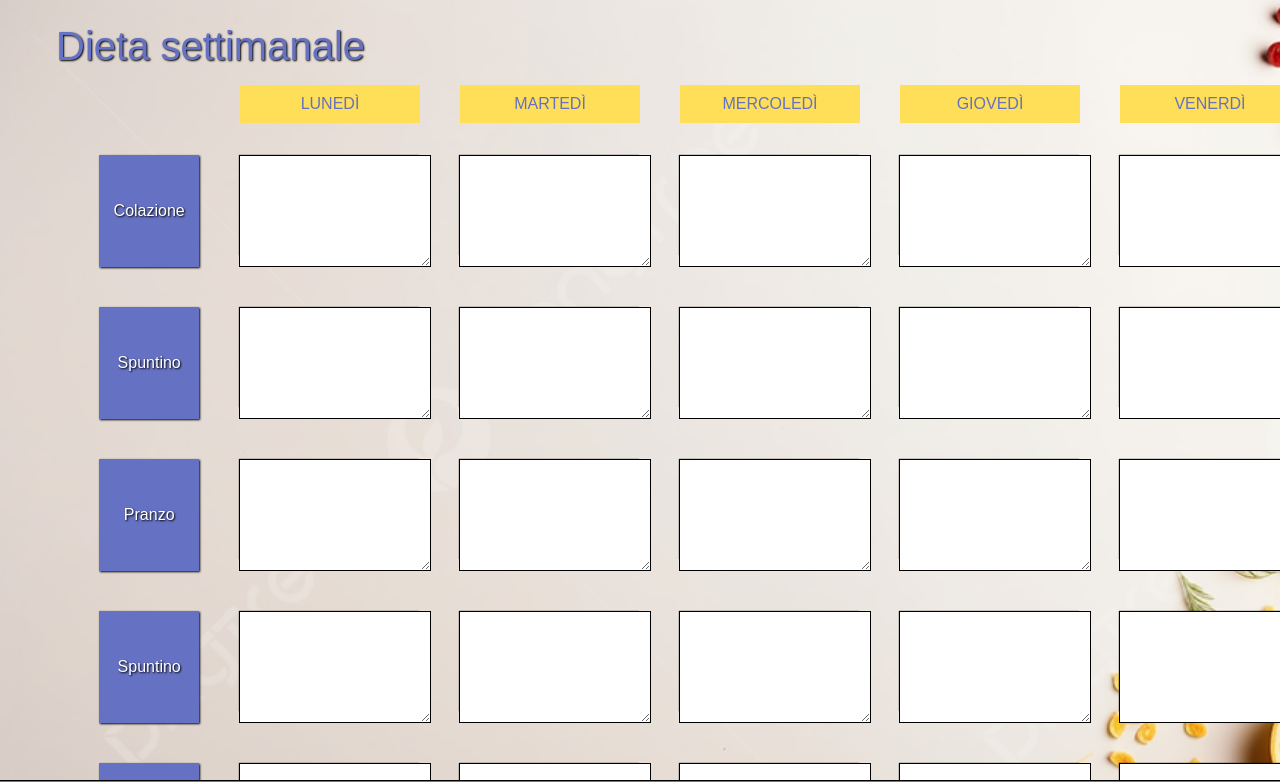
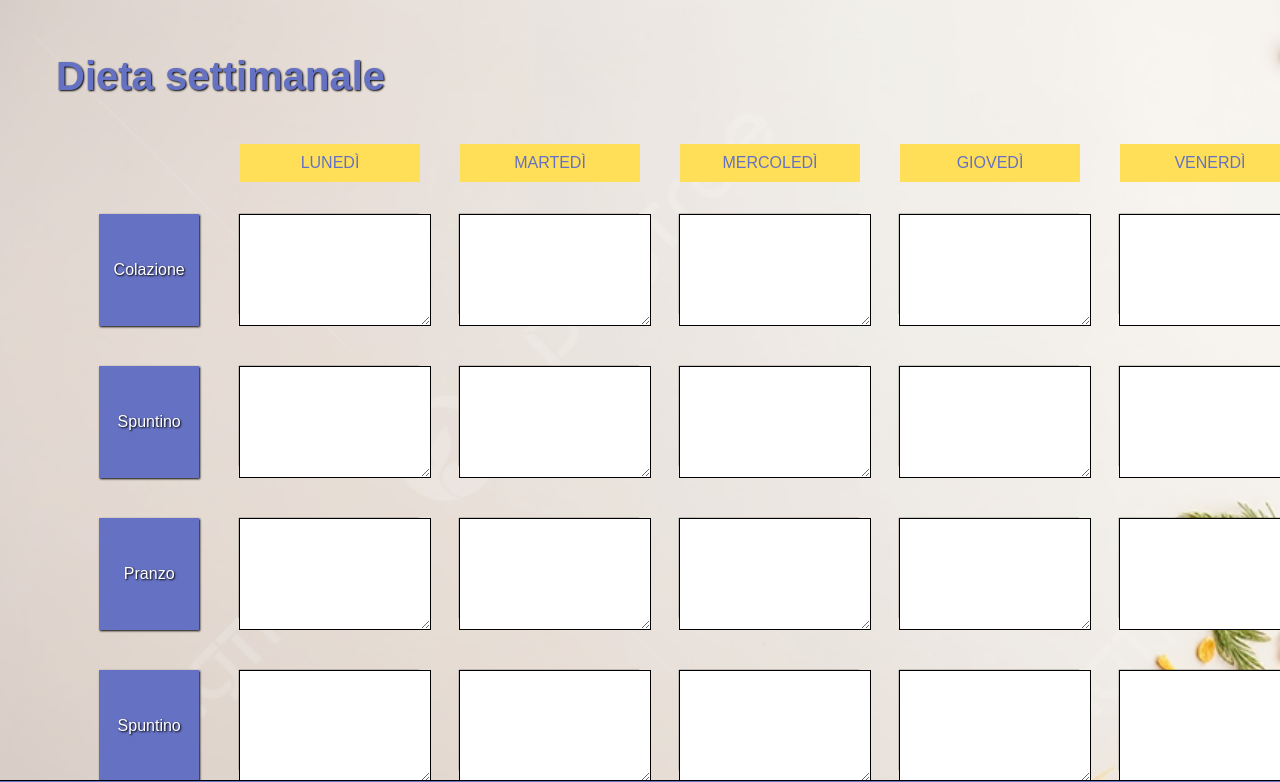
Before and after one commit to ariannacostanzo/meal-calendar, a React (Vite) app: page / in a window 1280 px wide. Shown: the top 782 px of the page. Built offline with nearby package versions, Linux system fonts and the light colour scheme; a web font is replaced by a local one.

Commit message:
fixed butons in header

```diff
--- a/src/App.tsx
+++ b/src/App.tsx
@@ -1,20 +1,70 @@
+import { useState } from "react";
 import Calendar from "./components/calendar/Calendar";
 import DaysList from "./components/daysList/DaysList";
 import Footer from "./components/footer/Footer";
 import Header from "./components/header/Header";
 
 function App() {
+  const totalBoxes = 7 * 5;
+  const [texts, setTexts] = useState(() => {
+    const saved = localStorage.getItem("mealNotes");
+    return saved ? JSON.parse(saved) : Array(totalBoxes).fill("");
+  });
+
+  const downloadJSON = () => {
+    const data = JSON.stringify(texts);
+    const blob = new Blob([data], { type: "application/json" });
+    const url = URL.createObjectURL(blob);
+    const link = document.createElement("a");
+    link.href = url;
+    link.download = "mealsData.json";
+    link.click();
+  };
+
+  const handleFileUpload = (event: React.ChangeEvent<HTMLInputElement>) => {
+    const file = event.target.files?.[0];
+    if (file) {
+      const reader = new FileReader();
+      reader.onload = () => {
+        try {
+          const fileContents = reader.result as string;
+          const parsedData = JSON.parse(fileContents);
+
+          if (Array.isArray(parsedData) && parsedData.length === texts.length) {
+            setTexts(parsedData);
+          } else {
+            alert(
+              "Il formato del file non è corretto o la lunghezza dei dati non corrisponde."
+            );
+          }
+          // eslint-disable-next-line @typescript-eslint/no-unused-vars
+        } catch (error) {
+          alert("Errore nel parsing del file JSON.");
+        }
+      };
+      reader.readAsText(file);
+    }
+  };
+
+  // eslint-disable-next-line @typescript-eslint/no-explicit-any
+  const handleChange = (index: any, value: string) => {
+    const newTexts = [...texts];
+    newTexts[index] = value;
+    setTexts(newTexts);
+  };
+
   return (
-    <>
-      <div className="myApp">
-        <div className="container">
-          <Header />
-          <DaysList />
-          <Calendar />
-          <Footer />
-        </div>
+    <div className="myApp">
+      <div className="container">
+        <Header
+          downloadJSON={downloadJSON}
+          handleFileUpload={handleFileUpload}
+        />
+        <DaysList />
+        <Calendar texts={texts} handleChange={handleChange} />
+        <Footer />
       </div>
-    </>
+    </div>
   );
 }
 
--- a/src/components/calendar/Calendar.tsx
+++ b/src/components/calendar/Calendar.tsx
@@ -1,81 +1,24 @@
-import { useEffect, useState } from "react";
+import { useEffect } from "react";
 import "./calendar.scss";
 import MealsList from "./MealsList";
 import Sidebar from "./Sidebar";
 
-const Calendar = () => {
-  const totalBoxes = 7 * 5;
-  const [texts, setTexts] = useState(() => {
-    const saved = localStorage.getItem("mealNotes");
-    return saved ? JSON.parse(saved) : Array(totalBoxes).fill("");
-  });
+interface CalendarProps {
+  texts: string[];
+  handleChange: (index: number, value: string) => void;
+}
 
-  const downloadJSON = () => {
-    const data = JSON.stringify(texts);
-    const blob = new Blob([data], { type: "application/json" });
-    const url = URL.createObjectURL(blob);
-    const link = document.createElement("a");
-    link.href = url;
-    link.download = "mealsData.json";
-    link.click();
-  };
-
-  const handleFileUpload = (event: React.ChangeEvent<HTMLInputElement>) => {
-    const file = event.target.files?.[0];
-    if (file) {
-      const reader = new FileReader();
-      reader.onload = () => {
-        try {
-          const fileContents = reader.result as string;
-          const parsedData = JSON.parse(fileContents);
-
-          if (Array.isArray(parsedData) && parsedData.length === texts.length) {
-            console.log(parsedData);
-            setTexts(parsedData);
-          } else {
-            alert(
-              "Il formato del file non è corretto o la lunghezza dei dati non corrisponde."
-            );
-          }
-          // eslint-disable-next-line @typescript-eslint/no-unused-vars
-        } catch (error) {
-          alert("Errore nel parsing del file JSON.");
-        }
-      };
-      reader.readAsText(file);
-    }
-  };
-
+const Calendar: React.FC<CalendarProps> = ({ texts, handleChange }) => {
   useEffect(() => {
     localStorage.setItem("mealNotes", JSON.stringify(texts));
   }, [texts]);
 
-  // eslint-disable-next-line @typescript-eslint/no-explicit-any
-  const handleChange = (index: any, value: string) => {
-    const newTexts = [...texts];
-    newTexts[index] = value;
-    setTexts(newTexts);
-  };
   return (
-    <>
-      <div className="calendar-container">
-        <Sidebar></Sidebar>
-        <MealsList texts={texts} handleChange={handleChange}></MealsList>
-      </div>
-      <div className="button-container">
-        <button onClick={downloadJSON}>💾</button>{" "}
-        <input
-          type="file"
-          accept=".json"
-          onChange={handleFileUpload}
-          style={{ display: "none" }}
-          id="file-upload"
-        />
-        <label htmlFor="file-upload" style={{ cursor: "pointer" }}>
-          📤 Importa JSON
-        </label>
-      </div>
-    </>
+    <div className="calendar-container">
+      <Sidebar />
+      <MealsList texts={texts} handleChange={handleChange} />
+    </div>
   );
 };
+
 export default Calendar;
--- a/src/components/calendar/calendar.scss
+++ b/src/components/calendar/calendar.scss
@@ -3,10 +3,3 @@
   margin: 2rem 0 2rem 3.7rem;
   gap: 40px;
 }
-
-.button-container {
-  margin: 2rem 0 2rem 3.7rem;
-  display: flex;
-  gap: 15px;
-  align-items: center;
-}
--- a/src/components/daysList/daysList.scss
+++ b/src/components/daysList/daysList.scss
@@ -8,7 +8,7 @@
     width: var(--boxWidth);
     color: var(--purple);
     text-transform: uppercase;
-    background-color: #ffde58;
+    background-color: var(--yellow);
     text-align: center;
   }
 }
--- a/src/components/footer/footer.scss
+++ b/src/components/footer/footer.scss
@@ -12,6 +12,6 @@ footer {
 
   a {
     text-decoration: underline;
-    color: #ffde58;
+    color: var(--yellow);
   }
 }
--- a/src/components/header/Header.tsx
+++ b/src/components/header/Header.tsx
@@ -1,10 +1,30 @@
+import React from "react";
 import "./header.scss";
 
-const Header = () => {
+interface HeaderProps {
+  downloadJSON: () => void;
+  handleFileUpload: (event: React.ChangeEvent<HTMLInputElement>) => void;
+}
+
+const Header: React.FC<HeaderProps> = ({ downloadJSON, handleFileUpload }) => {
   return (
-    <>
-      <header>Dieta settimanale</header>
-    </>
+    <header>
+      <h4>Dieta settimanale</h4>
+      <div className="button-container">
+        <input
+          type="file"
+          accept=".json"
+          onChange={handleFileUpload}
+          style={{ display: "none" }}
+          id="file-upload"
+        />
+        <label htmlFor="file-upload" style={{ cursor: "pointer" }}>
+          📤 Importa JSON
+        </label>
+        <button onClick={downloadJSON}>💾</button>
+      </div>
+    </header>
   );
 };
+
 export default Header;
--- a/src/components/header/header.scss
+++ b/src/components/header/header.scss
@@ -3,4 +3,29 @@ header {
   font-size: 40px;
   color: var(--purple);
   text-shadow: var(--textShadow);
+  display: flex;
+  align-items: center;
+  justify-content: space-between;
+
+  h4 {
+    margin: 0;
+  }
+
+  .button-container {
+    margin: 2rem 3.7rem 2rem 0;
+    display: flex;
+    gap: 15px;
+    align-items: center;
+
+    label {
+      font-size: 18px;
+      transition: all 0.3s ease;
+      border-radius: 35px;
+      padding: 5px 1rem;
+
+      &:hover {
+        background-color: white;
+      }
+    }
+  }
 }
--- a/src/index.css
+++ b/src/index.css
@@ -3,6 +3,7 @@
   --boxWidth: 180px;
   --boxHeight: 100px;
   --textShadow: 1px 1px 2px black;
+  --yellow: #ffde58;
 }
 
 .knewave-regular {
@@ -23,5 +24,5 @@ body {
   flex-shrink: 0;
 }
 .container {
-  padding: 0 2rem;
+  padding: 0 2rem 2rem 2rem;
 }
```
